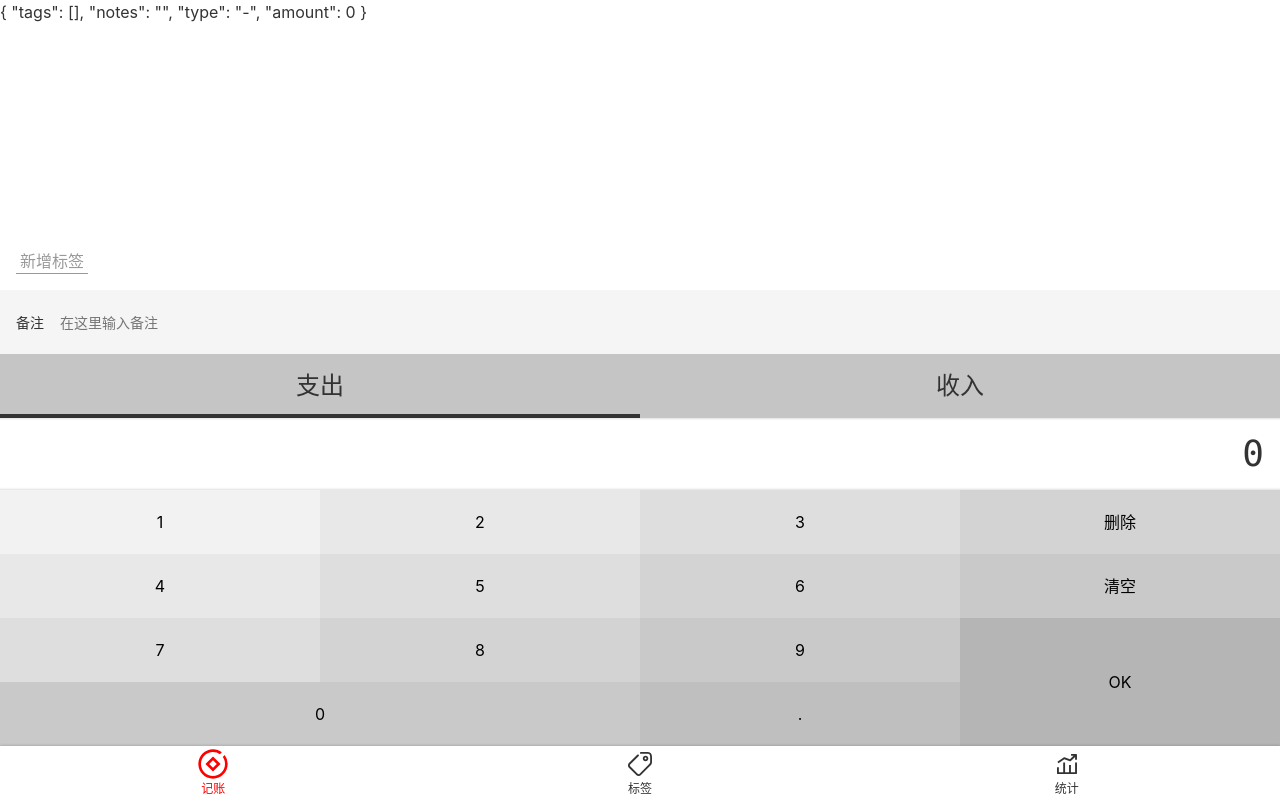
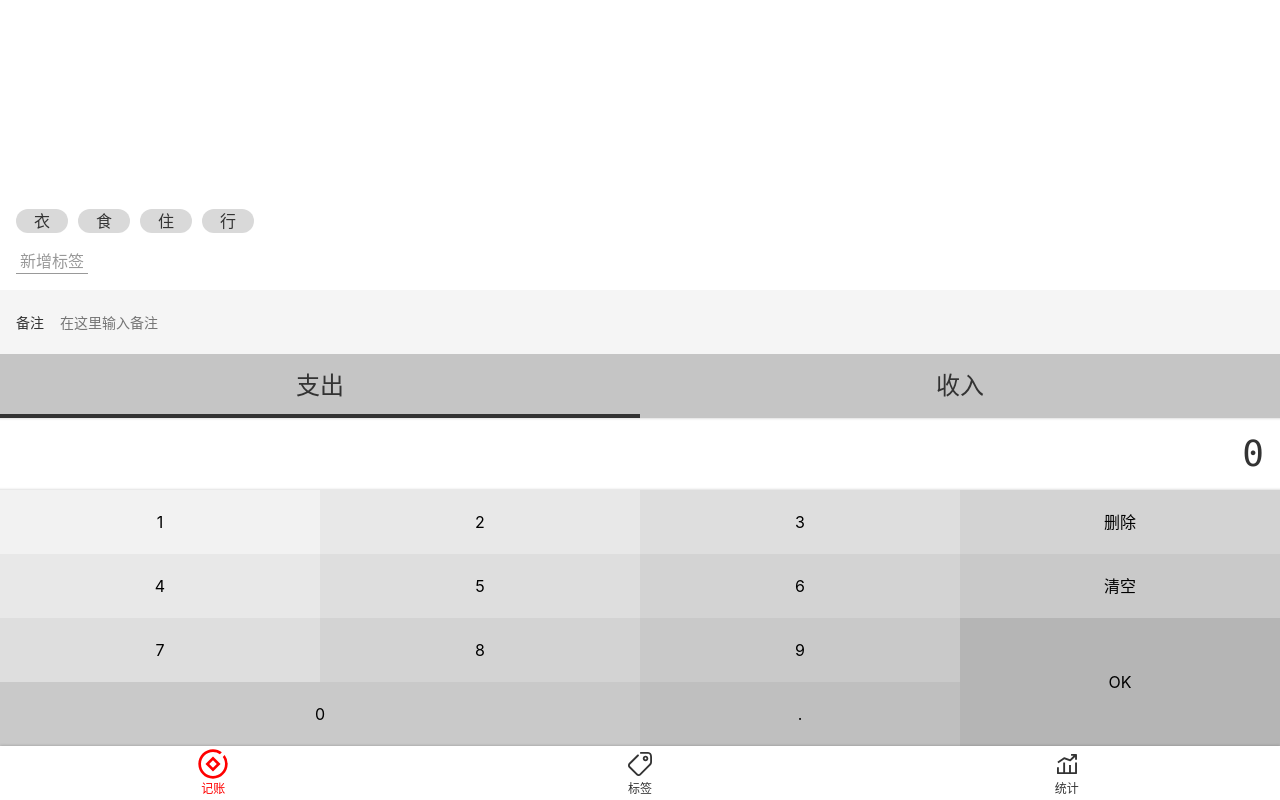
Before and after one commit to zheng013/morney-build, a Vue app: page /statistics#/money in a window 1280 px wide. Built offline with nearby package versions, Linux system fonts and the light colour scheme.

Commit message:
优化项目代码，提升用户体验。

```diff
--- a/src/mixins/TagHelper.ts
+++ b/src/mixins/TagHelper.ts
@@ -1,19 +1,26 @@
-import Vue from 'vue'
-import Component from 'vue-class-component'
+import Vue from 'vue';
+import Component from 'vue-class-component';
+
+const map:{[key:string]:string} = {
+  'duplicated':'标签名重复' //表驱动编程
+};
 
 @Component
 export class TagHelper extends Vue {
 
   createTag() {
-    const name = window.prompt("请输入标签名");
+    const name = window.prompt('请输入标签名');
     if (name) {
-      this.$store.commit('createTags',name);
+      this.$store.commit('createTags', name);
+      if (this.$store.state.tagError) {
+        window.alert(map[this.$store.state.tagError.message]);
+      }
       // if (this.dataSource) {
       //   const id = createId();
       //   this.$emit("update:dataSource", [...this.dataSource, {id, name}]); //等价于as string 通过触发事件进行外部数据修改
       // }
     } else {
-      window.alert("标签名不能为空");
+      window.alert('标签名不能为空');
     }
   }
 }
--- a/src/store/index.ts
+++ b/src/store/index.ts
@@ -6,12 +6,15 @@ import createId from '@/lib/createId';
 
 Vue.use(Vuex);
 
+
 const store = new Vuex.Store({
   state: {
-    recordList: [] as RecordItem[],
-    tagList: [] as Tag[],
-    tag: {} as Tag
-  },
+    recordList: [],
+    tagList: [],
+    tag: {},
+    tagError: null,
+    recordError:null
+  } as unknown as RootState,
   mutations: {
     createRecord(state, record: RecordItem) {
       const deepClone = clone(record);
@@ -27,19 +30,22 @@ const store = new Vuex.Store({
     },
     fetchTagList(state) {
       state.tagList = JSON.parse(window.localStorage.getItem('tags') || '[]');
+      if (!state.tagList || state.tagList.length === 0) {
+        store.commit('createTags', '衣');
+        store.commit('createTags', '食');
+        store.commit('createTags', '住');
+        store.commit('createTags', '行');
+      }
     },
     createTags(state, name: string) {
       // @ts-ignore
       const names = state.tagList.map(item => item.name);
       const id = createId().toString();
       if (names.indexOf(name) >= 0) {
-        window.alert('您输入的标签名重复');
-        return 'duplicated';
+        return  state.tagError = new Error('duplicated');
       }
       state.tagList.push({id: id, name: name});
       store.commit('saveTagList');
-      window.alert('添加成功');
-      return 'success';
     },
     destroy(state, id: string) {
       const tag = state.tagList.filter(item => item.id === id)[0];
--- a/src/views/Money.vue
+++ b/src/views/Money.vue
@@ -1,7 +1,6 @@
 <template>
     <Layout class-prefix="layout">
         <!--一个文件超过一百五十行的代码，开始分模块优化-->
-        {{record}}
         <Tags @update:value="onUpdateTags"/>
         <div class="form-wrapper">
             <FormItem field-name="备注" :value.sync="record.notes" place-holder="在这里输入备注"/>
@@ -16,20 +15,20 @@
   import Tags from "@/components/Money/Tags.vue";
   import FormItem from "@/components/Money/FormItem.vue";
   import NumberPad from "@/components/Money/NumberPad.vue";
-  import Tabs from '@/components/Tabs.vue'
-  import typeList from "@/constants/typeList"
+  import Tabs from "@/components/Tabs.vue";
+  import typeList from "@/constants/typeList";
 
 
   // const tagList=tagsModel.fetch();
   window.localStorage.setItem("version", "0.0.2"); //进行数据库升级  数据库迁移的策略
   @Component({
-    components: {NumberPad, FormItem, Tags,Tabs},
+    components: {NumberPad, FormItem, Tags, Tabs},
     computed: {
       recordList() {
         return this.$store.state.recordList;
       },
-      tags(){
-        return this.$store.state.tags
+      tags() {
+        return this.$store.state.tagList;
       }
     }
   }) //必须置为最后一行
@@ -45,7 +44,7 @@
 
     created() {
       this.$store.commit("fetchRecordList");
-      this.$store.commit("fetchTagList")
+      this.$store.commit("fetchTagList");
     }
 
     onUpdateTags(tag: Tag[]) {
@@ -63,8 +62,15 @@
 
     saveRecord() {
       if (this.record) {
+        if (!this.record.tags || this.record.tags.length === 0) {
+          return window.alert("请至少选择一个标签");
+
+        }
         this.$store.commit("createRecord", this.record);
-        this.record.notes=''
+        this.record.notes = "";
+        if (this.$store.state.recordError === null) {
+          window.alert("添加成功");
+        }
       }
     }
   }
--- a/src/views/Statistics.vue
+++ b/src/views/Statistics.vue
@@ -78,7 +78,7 @@
         title: dayjs(newRecordList[0].createAt).format("YYYY-MM-DD"),
         items: [newRecordList[0]]
       }];//: { tittle: string, items: RecordItem[] } []
-      for (let i = 0; i < newRecordList.length; i++) {
+      for (let i = 1; i < newRecordList.length; i++) {
         const current = newRecordList[i];
         const last = hashTable[hashTable.length - 1];
         if (dayjs(current.createAt).isSame(dayjs(last.title), "day")) {
```
Also changed, not shown: src/custom.d.ts (+8 -0 lines).
